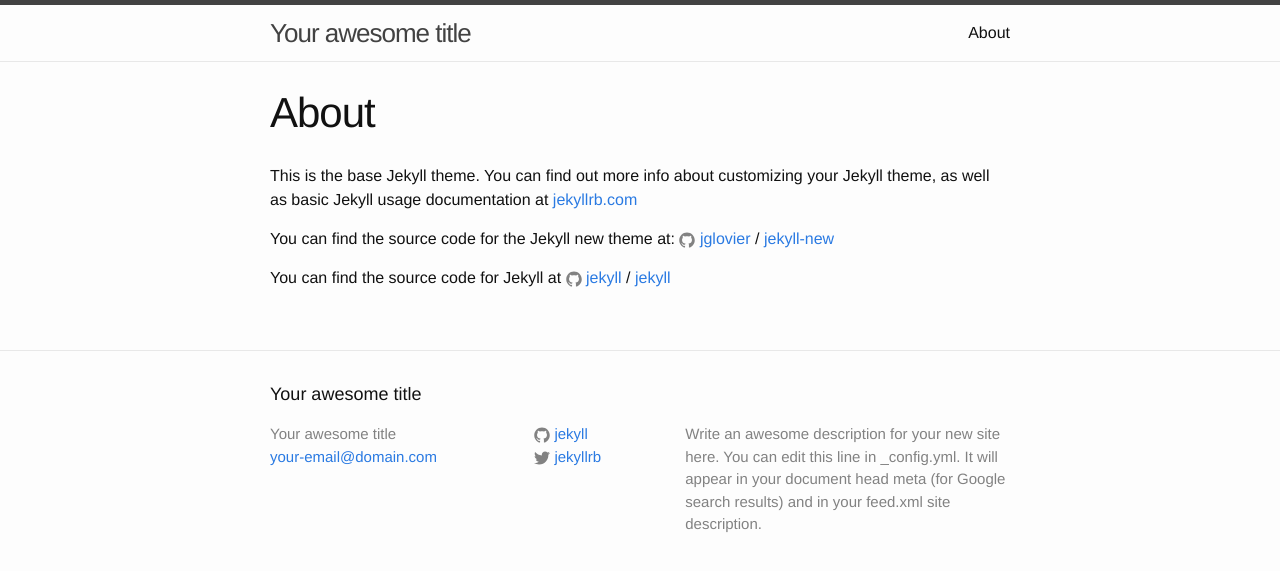
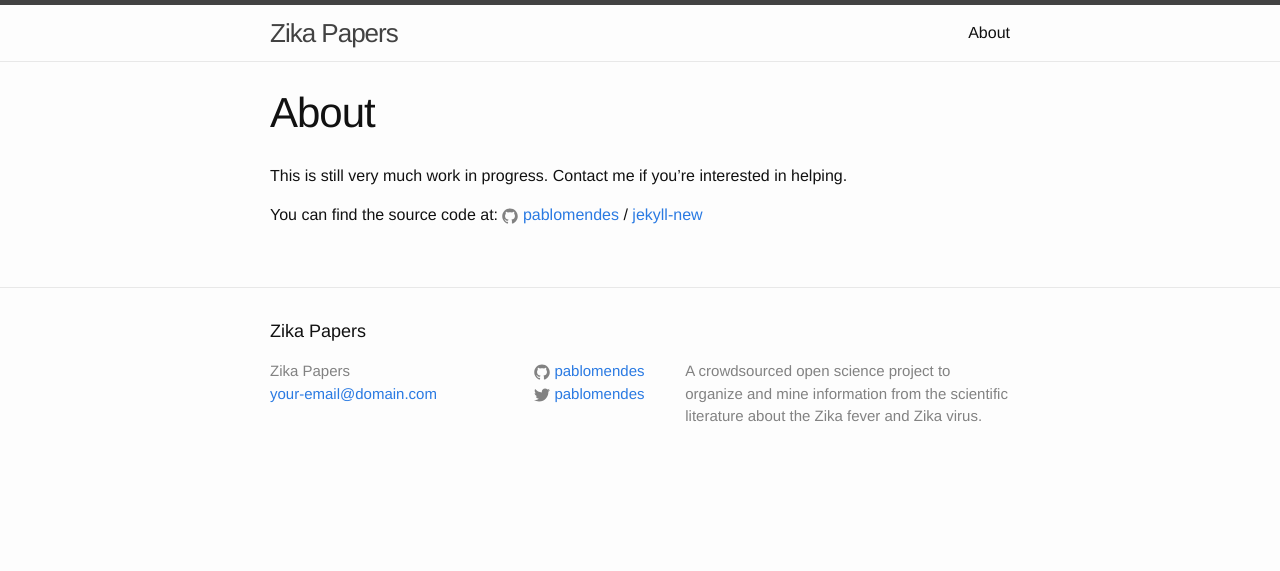
Before and after one commit to pablomendes/zika, a Jekyll site: the page built from about.md, in a window 1280 px wide. Shown: the top 571 px of the page. Built offline with Jekyll 4.4.1, drawn with Linux system fonts in a browser that asks for light colours.

Commit message:
updates to jekyll config

```diff
--- /dev/null
+++ b/Gemfile
@@ -0,0 +1,2 @@
+source 'https://rubygems.org'
+gem 'github-pages', group: :jekyll_plugins
--- a/_config.yml
+++ b/_config.yml
@@ -6,16 +6,14 @@
 # 'jekyll serve'. If you change this file, please restart the server process.
 
 # Site settings
-title: Your awesome title
+title: Zika Papers
 email: your-email@domain.com
 description: > # this means to ignore newlines until "baseurl:"
-  Write an awesome description for your new site here. You can edit this
-  line in _config.yml. It will appear in your document head meta (for
-  Google search results) and in your feed.xml site description.
-baseurl: "" # the subpath of your site, e.g. /blog
-url: "http://yourdomain.com" # the base hostname & protocol for your site
-twitter_username: jekyllrb
-github_username:  jekyll
+  A crowdsourced open science project to organize and mine information from the scientific literature about the Zika fever and Zika virus.
+baseurl: "/zika" # the subpath of your site, e.g. /blog
+url: "http://pablomendes.github.io/zika" # the base hostname & protocol for your site
+twitter_username: pablomendes
+github_username:  pablomendes
 
 # Build settings
 markdown: kramdown
--- a/_posts/2016-06-05-welcome-to-jekyll.markdown
+++ b/_posts/2016-06-05-welcome-to-jekyll.markdown
@@ -1,7 +1,7 @@
 ---
 layout: post
 title:  "Welcome to Jekyll!"
-date:   2016-06-05 19:21:23 -0700
+date:   2016-06-05 20:32:14 -0700
 categories: jekyll update
 ---
 You’ll find this post in your `_posts` directory. Go ahead and edit it and re-build the site to see your changes. You can rebuild the site in many different ways, but the most common way is to run `jekyll serve`, which launches a web server and auto-regenerates your site when a file is updated.
--- a/about.md
+++ b/about.md
@@ -4,12 +4,8 @@
 permalink: /about/
 ---
 
-This is the base Jekyll theme. You can find out more info about customizing your Jekyll theme, as well as basic Jekyll usage documentation at [jekyllrb.com](http://jekyllrb.com/)
+This is still very much work in progress. Contact me if you're interested in helping.
 
-You can find the source code for the Jekyll new theme at:
-{% include icon-github.html username="jglovier" %} /
-[jekyll-new](https://github.com/jglovier/jekyll-new)
-
-You can find the source code for Jekyll at
-{% include icon-github.html username="jekyll" %} /
-[jekyll](https://github.com/jekyll/jekyll)
+You can find the source code at:
+{% include icon-github.html username="pablomendes" %} /
+[jekyll-new](https://github.com/pablomendes/zika)
```
Also changed, not shown: 1 other file.
